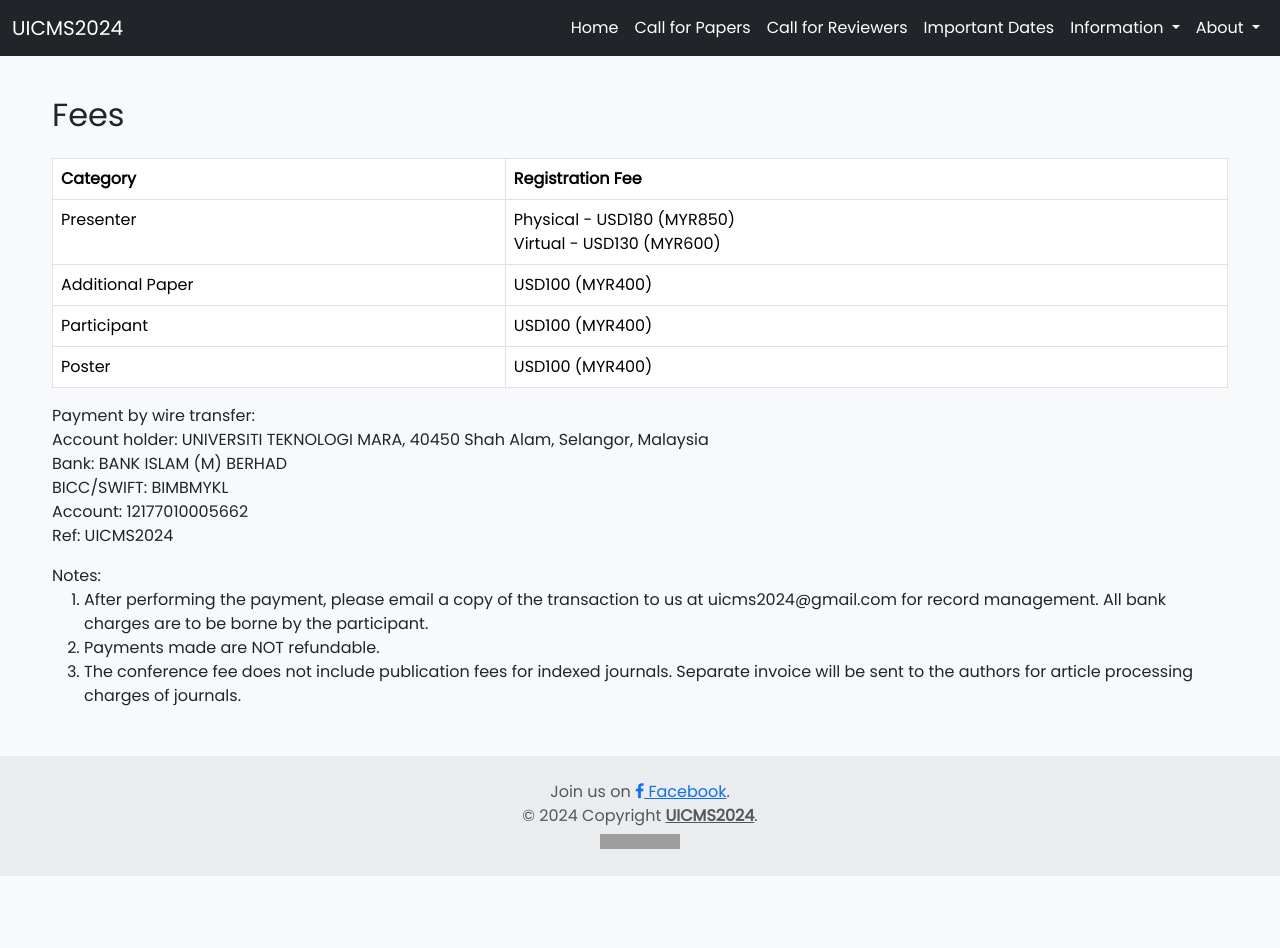
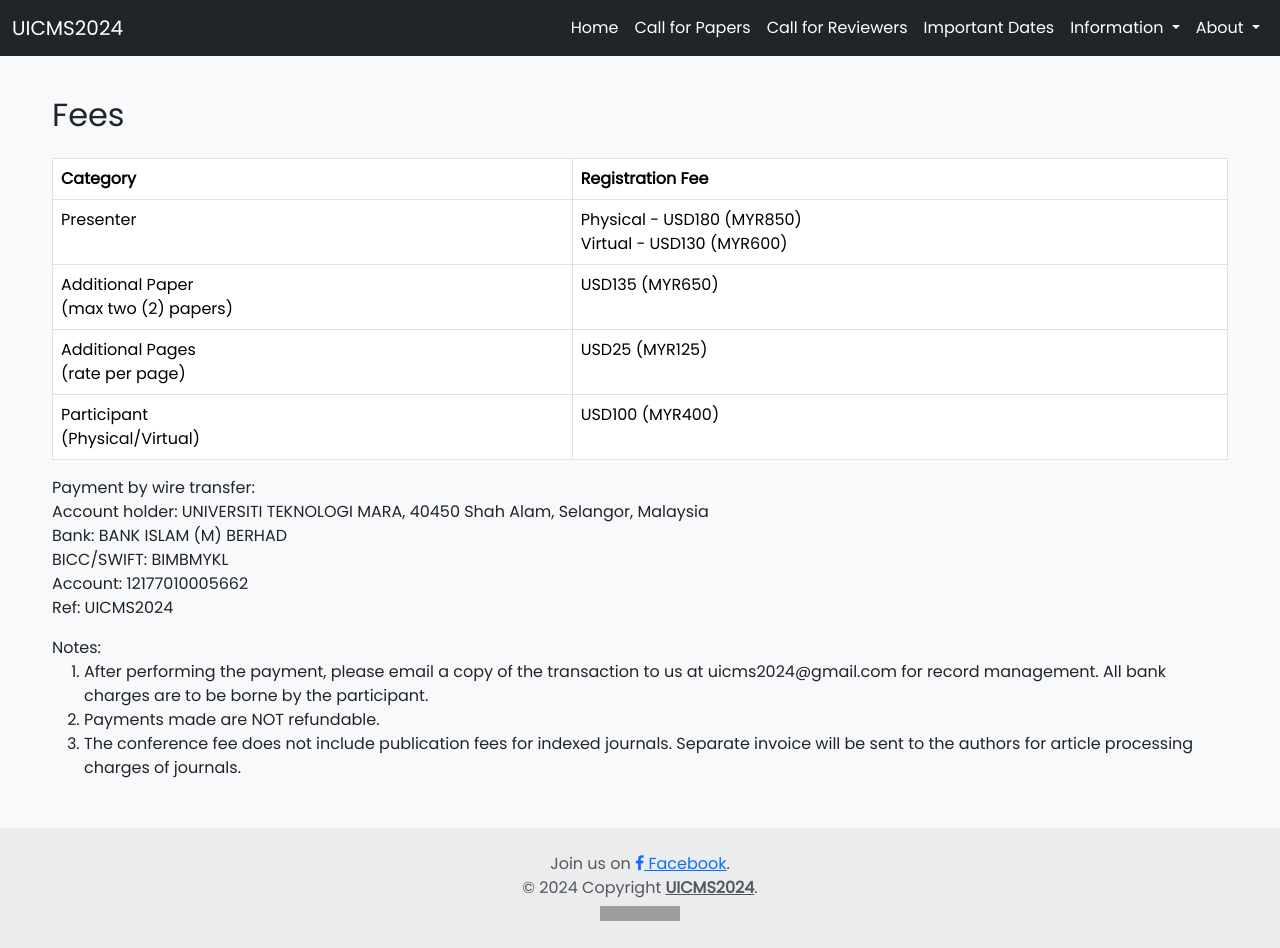
Before and after one commit to uicms2024/uicms2024.github.io, an Angular app: page /fees in a window 1280 px wide. Before the commit the page ends 876 px from the top, so only its background shows below. Built offline with nearby package versions, Linux system fonts and the light colour scheme; grey boxes are pictures that could not be loaded.

Commit message:
update fees, new manuscript template, make poster max-width:800px;

```diff
--- a/src/app/cfp/cfp.component.html
+++ b/src/app/cfp/cfp.component.html
@@ -31,6 +31,6 @@
   </div>
 
   <div class="row">
-    <img src="/assets/poster1080x1080.png" class="img-fluid" alt="{{confAbbrev}}" />
+    <a href="/assets/poster1080x1080.png"><img src="/assets/poster1080x1080.png" class="img-fluid" alt="{{confAbbrev}}" style="max-width: 800px;" /></a>
   </div>
 </div>
--- a/src/app/committee/committee.component.html
+++ b/src/app/committee/committee.component.html
@@ -236,7 +236,7 @@
     <div class="col-md-4">
       <div class="card">
         <div class="card-body">
-          <h5 class="card-title">Scientific Papers and Abstract</h5>
+          <h5 class="card-title">Publications</h5>
           <ul class="list-group list-group-flush">
             <li class="list-group-item">Associate Professor Ts. Dr. Adibah Shuib</li>
             <li class="list-group-item">Associate Professor Dr. Seripah Awang Kechil</li>
--- a/src/app/dates/dates.component.html
+++ b/src/app/dates/dates.component.html
@@ -26,14 +26,14 @@
         <td>Notification of Acceptance</td>
         <td>Within two (2) weeks of submission</td>
       </tr>
-      <tr>
+      <!-- <tr>
         <td>Final Decision on Paper Acceptance for Publication</td>
         <td>Before or by 15 June 2024</td>
-      </tr>
-      <tr>
+      </tr> -->
+      <!-- <tr>
         <td>Registration and Payment Deadline <br>(No refund after payment deadline)</td>
         <td>24 June 2024</td>
-      </tr>
+      </tr> -->
       <tr>
         <td>Camera Ready (Final Version)</td>
         <td>1 July 2024</td>
@@ -41,7 +41,8 @@
       <tr>
         <td>Payment Deadline</td>
         <td>Presenter: 24 June 2024<br>
-            Participant: 18 September 2024
+            Participant: 18 September 2024<br><br>
+            (No refund after payment deadline)
         </td>
       </tr>
       <tr>
--- a/src/app/fees/fees.component.html
+++ b/src/app/fees/fees.component.html
@@ -16,17 +16,27 @@
         </td>
       </tr>
       <tr>
-        <td>Additional Paper</td>
+        <td>Additional Paper<br>
+        (max two (2) papers)
+        </td>
+        <td>USD135 (MYR650)</td>
+      </tr>
+      <tr>
+        <td>Additional Pages<br>
+        (rate per page)
+        </td>
+        <td>USD25 (MYR125)</td>
+      </tr>
+      <tr>
+        <td>Participant<br>
+          (Physical/Virtual)
+        </td>
         <td>USD100 (MYR400)</td>
       </tr>
-      <tr>
-        <td>Participant</td>
-        <td>USD100 (MYR400)</td>
-      </tr>
-      <tr>
+      <!-- <tr>
         <td>Poster</td>
         <td>USD100 (MYR400)</td>
-      </tr>
+      </tr> -->
     </tbody>
   </table>
 
--- a/src/app/home/home.component.html
+++ b/src/app/home/home.component.html
@@ -163,10 +163,10 @@
           <img
             src="../assets/keynotes/Rasulov_Tolqin_Husenovich.png"
             class="card-img-top"
-            alt="Assoc. Prof. DSc. Rasulov Tulkin Husenovich"
+            alt="Prof. Dr. Rasulov Tulkin Husenovich"
           />
           <div class="card-body">
-            <h6>Assoc. Prof. DSc. Rasulov Tulkin Husenovich</h6>
+            <h6>Prof. Dr. Rasulov Tulkin Husenovich</h6>
             <div class="card-text">
               <p class="card-text">Bukhara State University</p>
             </div>
@@ -214,10 +214,10 @@
           <img
             src="../assets/keynotes/nanang.png"
             class="card-img-top"
-            alt="Dr. Nanang Susyanto"
+            alt="Assoc. Prof. Dr. Nanang Susyanto"
           />
           <div class="card-body">
-            <h6>Dr. Nanang Susyanto</h6>
+            <h6>Assoc. Prof. Dr. Nanang Susyanto</h6>
             <div class="card-text">
               <p class="card-text">Universitas Gadjah Mada</p>
             </div>
--- a/src/app/publication/publication.component.html
+++ b/src/app/publication/publication.component.html
@@ -3,9 +3,10 @@
   <div class="row">
     <div class="col-md-12">
       <p>
-        The conference offers three esteemed publication options: inclusion in
+        Accepted papers will undergo reviews to be considered for presentation in the conference and to be recommended for publication in either Scopus/WoS indexed proceedings, MyCite journal, or in Scopus/WoS indexed journal subject to the publication guidelines.
+        <!-- The conference offers three esteemed publication options: inclusion in
         our conference proceedings, submission to MyCite Journals, and the
-        possibility of being published in respected WoS/Scopus Indexed Journals.
+        possibility of being published in respected WoS/Scopus Indexed Journals. -->
       </p>
       <p class="mt-4">
         Following submission through EDAS and a preliminary review, author(s)
```
Also changed, not shown: src/assets/poster1080x1080.png, 1 other file (tests, documents, lock files or other folders).
